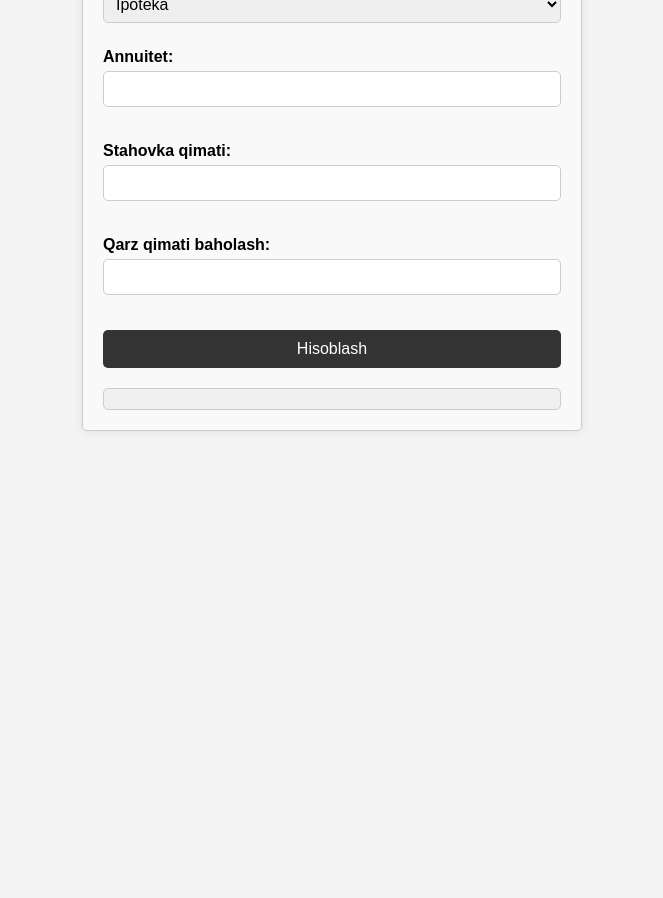
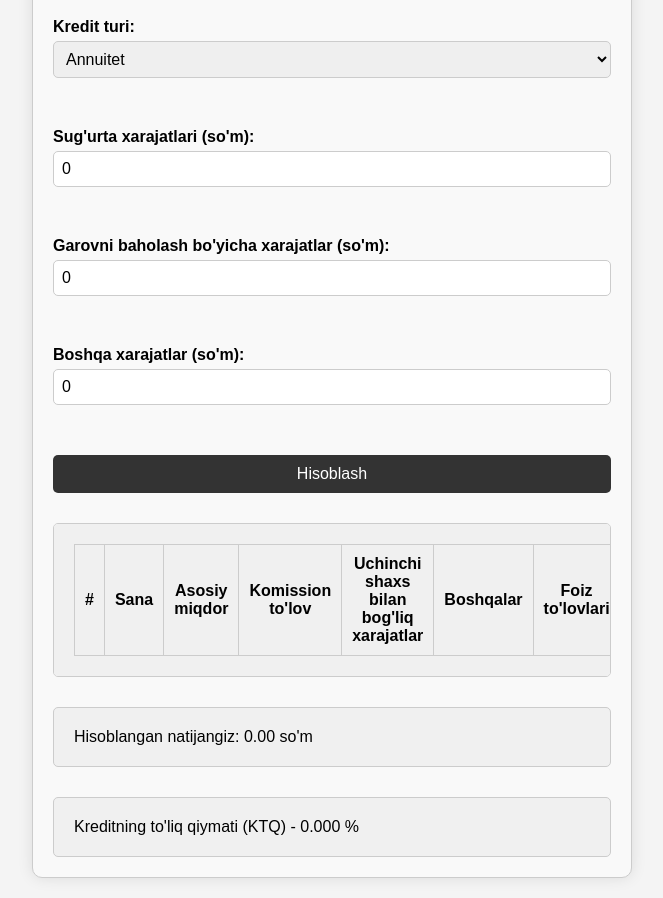
Before and after one commit to Sanjarbek-2007/frontend-avtokredits, a React (Create React App) app: page /calculator in a window 1280 px wide. Shown: the part 520-1418 px from the top of the page, without its empty margins (308-971 px from the left). Before the commit the page ends 971 px from the top, so only its background shows below. Built offline with nearby package versions, Linux system fonts and the light colour scheme.

Commit message:
do the app

```diff
--- a/src/components/pages/applications/ApplicationPage.jsx
+++ b/src/components/pages/applications/ApplicationPage.jsx
@@ -117,7 +117,7 @@ const ApplicationPage = ({ username, role }) => {
             </div>
 
             <div className="container">
-                <h1>Zayavka</h1>
+                <h1>Arizalar</h1>
                 <ul>
                     {applications.map(application => (
                         <li key={application.id}>
--- a/src/components/pages/calculator/Calculator.css
+++ b/src/components/pages/calculator/Calculator.css
@@ -1,26 +1,28 @@
-/* LoanCalculator.css */
+/* Calculator.css */
+
 .loan-calculator-container {
-    max-width: 500px;
+    max-width: 600px; /* Увеличили максимальную ширину контейнера */
     margin: 0 auto;
     padding: 20px;
     border: 1px solid #ccc;
-    border-radius: 5px;
+    border-radius: 10px; /* Увеличили радиус скругления границ контейнера */
     background-color: #f9f9f9;
-    box-shadow: 0 0 10px rgba(0, 0, 0, 0.1);
+    box-shadow: 0 0 15px rgba(0, 0, 0, 0.1); /* Увеличили размытие тени */
 }
 
 h2 {
     text-align: center;
-    margin-bottom: 20px;
+    margin-bottom: 30px; /* Увеличили отступ снизу заголовка */
 }
 
 .loan-form {
     display: flex;
     flex-direction: column;
+    gap: 20px; /* Добавили промежуток между элементами формы */
 }
 
 .form-control {
-    margin-bottom: 15px;
+    margin-bottom: 20px;
 }
 
 label {
@@ -30,7 +32,7 @@ label {
 input[type="number"],
 select {
     width: 100%;
-    padding: 8px;
+    padding: 10px; /* Увеличили внутренний отступ в полях ввода */
     border: 1px solid #ccc;
     border-radius: 5px;
     font-size: 16px;
@@ -38,13 +40,14 @@ select {
 
 button {
     width: 100%;
-    padding: 10px;
+    padding: 12px; /* Увеличили внутренний отступ в кнопке */
     border: none;
     border-radius: 5px;
     background-color: #007bff;
     color: #fff;
     font-size: 16px;
     cursor: pointer;
+    transition: background-color 0.3s; /* Добавили плавное изменение цвета при наведении */
 }
 
 button:hover {
@@ -52,9 +55,25 @@ button:hover {
 }
 
 .result {
-    margin-top: 20px;
-    padding: 10px;
+    margin-top: 30px; /* Увеличили отступ сверху результата */
+    padding: 20px; /* Увеличили внутренний отступ результата */
     border: 1px solid #ccc;
     border-radius: 5px;
     background-color: #f0f0f0;
+    overflow-x: auto; /* Добавили горизонтальную прокрутку для таблицы результатов */
 }
+
+table {
+    width: 100%; /* Растягиваем таблицу на всю ширину контейнера */
+    border-collapse: collapse;
+}
+
+th, td {
+    padding: 10px; /* Увеличили внутренний отступ ячеек таблицы */
+    border: 1px solid #ccc;
+    text-align: center;
+}
+
+th {
+    background-color: #f0f0f0; /* Цвет фона для заголовков таблицы */
+}
--- a/src/components/pages/calculator/Calculator.js
+++ b/src/components/pages/calculator/Calculator.js
@@ -1,20 +1,75 @@
+import React, { useState } from 'react';
+import './Calculator.css'; // Импортируем CSS-файл для стилизации
 
-import React, { useState } from 'react';
-import './Calculator.css'; // Import your CSS file for styling
 
-const  Calculator = () => {
+const Calculator = () => {
     const [loanAmount, setLoanAmount] = useState('');
     const [loanTerm, setLoanTerm] = useState('');
     const [interestRate, setInterestRate] = useState('');
-    const [loanType, setLoanType] = useState('mortgage');
-    const [annuity, setAnnuity] = useState('');
-    const [insuranceCosts, setInsuranceCosts] = useState('');
-    const [collateralValuationCosts, setCollateralValuationCosts] = useState('');
-    const [result, setResult] = useState('');
+    const [loanType, setLoanType] = useState('annuity');
+    const [insuranceCosts, setInsuranceCosts] = useState('0');
+    const [collateralValuationCosts, setCollateralValuationCosts] = useState('0');
+    const [otherCosts, setOtherCosts] = useState('0');
+    const [results, setResults] = useState([]);
+    const [totalPayment, setTotalPayment] = useState(0); // Добавляем состояние для общей суммы платежей
+    const [ktq, setKtq] = useState(0); // Добавляем состояние для общей суммы платежей (KTQ)
 
     const calculateLoan = () => {
-        // Perform loan calculation here
-        setResult("Sizing hisoblangan natijangiz");
+        // Парсим введенные значения в числа
+        const amount = parseFloat(loanAmount.replace(/\s/g, '').replace(',', '.'));
+        const term = parseInt(loanTerm);
+        const rate = parseFloat(interestRate.replace(',', '.'));
+
+        // Выполняем расчет кредита
+        let currentAmount = amount;
+        let totalInterest = 0;
+        let totalPayment = 0; // Используем локальную переменную для общей суммы платежей внутри функции
+        const monthlyInterestRate = rate / 12 / 100;
+        const monthlyPayment = loanType === 'annuity' ? calculateAnnuityPayment(amount, monthlyInterestRate, term) : amount / term;
+
+        const results = [];
+
+        for (let i = 1; i <= term; i++) {
+            const interest = currentAmount * monthlyInterestRate;
+            totalInterest += interest;
+            const monthlyInsuranceCosts = parseFloat(insuranceCosts) / term;
+            const monthlyCollateralValuationCosts = parseFloat(collateralValuationCosts) / term;
+            const monthlyOtherCosts = parseFloat(otherCosts) / term;
+            const payment = monthlyPayment + monthlyInsuranceCosts + monthlyCollateralValuationCosts + monthlyOtherCosts;
+            const principal = payment - interest;
+            totalPayment += payment;
+            currentAmount -= principal;
+            results.push({
+                number: i,
+                date: getNextMonthDate(i),
+                principal: principal.toFixed(2),
+                commission: monthlyInsuranceCosts.toFixed(2),
+                thirdPartyCosts: monthlyCollateralValuationCosts.toFixed(2),
+                others: monthlyOtherCosts.toFixed(2),
+                interest: interest.toFixed(2),
+                payment: payment.toFixed(2),
+                balance: currentAmount.toFixed(2)
+            });
+        }
+
+        setResults(results);
+        setTotalPayment(totalPayment); // Обновляем состояние общей суммы платежей
+
+        // Вычисляем KTQ
+        const ktqValue = totalPayment - amount;
+        setKtq(ktqValue);
+    };
+
+    // Функция для расчета ежемесячного аннуитетного платежа
+    const calculateAnnuityPayment = (principal, monthlyRate, term) => {
+        return principal * (monthlyRate + monthlyRate / (Math.pow(1 + monthlyRate, term) - 1));
+    };
+
+    // Функция для получения следующей даты
+    const getNextMonthDate = (monthsToAdd) => {
+        const today = new Date();
+        today.setMonth(today.getMonth() + monthsToAdd);
+        return today.toLocaleDateString('en-GB');
     };
 
     return (
@@ -23,48 +78,91 @@ const  Calculator = () => {
             <form className="loan-form">
                 <div className="form-control">
                     <label htmlFor="loanAmount">Kredit miqdorini kiriting:</label>
-                    <input type="number" id="loanAmount" name="loanAmount" value={loanAmount} onChange={(e) => setLoanAmount(e.target.value)} required />
+                    <input type="text" id="loanAmount" name="loanAmount" value={loanAmount}
+                           onChange={(e) => setLoanAmount(e.target.value)}/>
                 </div>
 
                 <div className="form-control">
-                    <label htmlFor="loanTerm">Kredit muddati (oylarda):</label>
-                    <input type="number" id="loanTerm" name="loanTerm" value={loanTerm} onChange={(e) => setLoanTerm(e.target.value)} required />
+                    <label htmlFor="loanTerm">Kredit muddati (oylar):</label>
+                    <input type="text" id="loanTerm" name="loanTerm" value={loanTerm}
+                           onChange={(e) => setLoanTerm(e.target.value)}/>
                 </div>
 
                 <div className="form-control">
-                    <label htmlFor="interestRate">Foiz daromadi:</label>
-                    <input type="number" id="interestRate" name="interestRate" step="0.01" value={interestRate} onChange={(e) => setInterestRate(e.target.value)} required />
+                    <label htmlFor="interestRate">Foiz stavkasi:</label>
+                    <input type="text" id="interestRate" name="interestRate" value={interestRate}
+                           onChange={(e) => setInterestRate(e.target.value)}/>
                 </div>
 
                 <div className="form-control">
                     <label htmlFor="loanType">Kredit turi:</label>
-                    <select id="loanType" name="loanType" value={loanType} onChange={(e) => setLoanType(e.target.value)}>
-                        <option value="mortgage">Ipoteka</option>
-                        <option value="car">Avtokredit</option>
+                    <select id="loanType" name="loanType" value={loanType}
+                            onChange={(e) => setLoanType(e.target.value)}>
+                        <option value="annuity">Annuitet</option>
+                        <option value="simple">Prostoy</option>
                     </select>
                 </div>
 
                 <div className="form-control">
-                    <label htmlFor="annuity">Annuitet:</label>
-                    <input type="number" id="annuity" name="annuity" value={annuity} onChange={(e) => setAnnuity(e.target.value)} />
+                    <label htmlFor="insuranceCosts">Sug'urta xarajatlari (so'm):</label>
+                    <input type="text" id="insuranceCosts" name="insuranceCosts" value={insuranceCosts}
+                           onChange={(e) => setInsuranceCosts(e.target.value)}/>
                 </div>
 
                 <div className="form-control">
-                    <label htmlFor="insuranceCosts">Stahovka qimati:</label>
-                    <input type="number" id="insuranceCosts" name="insuranceCosts" value={insuranceCosts} onChange={(e) => setInsuranceCosts(e.target.value)} />
+                    <label htmlFor="collateralValuationCosts">Garovni baholash bo'yicha xarajatlar (so'm):</label>
+                    <input type="text" id="collateralValuationCosts" name="collateralValuationCosts"
+                           value={collateralValuationCosts}
+                           onChange={(e) => setCollateralValuationCosts(e.target.value)}/>
                 </div>
 
                 <div className="form-control">
-                    <label htmlFor="collateralValuationCosts">Qarz qimati baholash:</label>
-                    <input type="number" id="collateralValuationCosts" name="collateralValuationCosts" value={collateralValuationCosts} onChange={(e) => setCollateralValuationCosts(e.target.value)} />
+                    <label htmlFor="otherCosts">Boshqa xarajatlar (so'm):</label>
+                    <input type="text" id="otherCosts" name="otherCosts" value={otherCosts}
+                           onChange={(e) => setOtherCosts(e.target.value)}/>
                 </div>
 
                 <button type="button" onClick={calculateLoan}>Hisoblash</button>
+
             </form>
 
-            <div className="result">{result}</div>
+            <div className="result">
+                <table>
+                    <thead>
+                    <tr>
+                        <th>#</th>
+                        <th>Sana</th>
+                        <th>Asosiy miqdor</th>
+                        <th>Komission to'lov</th>
+                        <th>Uchinchi shaxs bilan bog'liq xarajatlar</th>
+                        <th>Boshqalar</th>
+                        <th>Foiz to'lovlari</th>
+                        <th>To'lov</th>
+                        <th>Qoldiq</th>
+                    </tr>
+                    </thead>
+                    <tbody>
+                    {results.map(item => (
+                        <tr key={item.number}>
+                            <td>{item.number}</td>
+                            <td>{item.date}</td>
+                            <td>{item.principal}</td>
+                            <td>-</td>
+                            <td>{item.payment}</td>
+                            <td>-</td>
+                            <td>{item.interest}</td>
+                            <td>{item.payment}</td>
+                            <td>{item.balance}</td>
+                        </tr>
+                    ))}
+                    </tbody>
+                </table>
+            </div>
+            <div className="result">Hisoblangan natijangiz: {totalPayment.toFixed(2)} so'm</div>
+            <div className="result">Kreditning to'liq qiymati (KTQ) - {ktq.toFixed(3)} %</div>
+
         </div>
     );
 };
 
-export default  Calculator;
+export default Calculator;
```
Also changed, not shown: src/App.js (+6 -1 lines).
